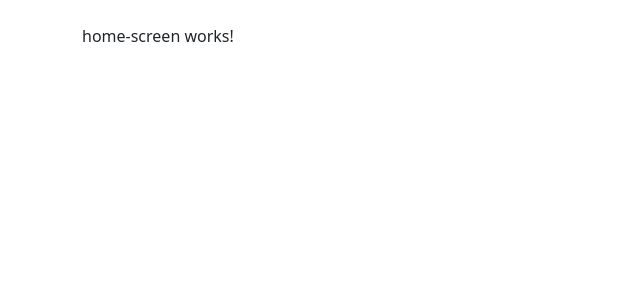
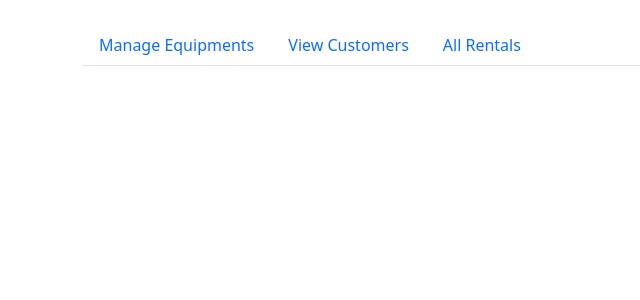
Before and after one commit to Johnstanley1/Midterm_EquipmentRental_Team2, an Angular app in the folder frontend/: page /home in a window 1280 px wide. Shown: the top 300 px of the page, without its empty margins (0-640 px from the left). Built offline with nearby package versions, Linux system fonts and the light colour scheme.

Commit message:
added a navigation bar

```diff
--- a/frontend/src/app/app.html
+++ b/frontend/src/app/app.html
@@ -1,3 +1,4 @@
 <div class="container mt-4">
   <router-outlet />
+  <app-nav-bar/>
 </div>
--- a/frontend/src/app/app.ts
+++ b/frontend/src/app/app.ts
@@ -1,10 +1,11 @@
 import {Component, signal} from '@angular/core';
 import { RouterOutlet, RouterModule} from '@angular/router';
 import {CommonModule} from '@angular/common';
+import {NavBar} from './nav-bar/nav-bar';
 
 @Component({
   selector: 'app-root',
-  imports: [CommonModule, RouterOutlet, RouterModule],
+  imports: [CommonModule, RouterOutlet, RouterModule, NavBar],
   templateUrl: './app.html',
   styleUrl: './app.css'
 })
--- a/frontend/src/app/home-screen/home-screen.html
+++ b/frontend/src/app/home-screen/home-screen.html
@@ -1 +1,11 @@
-<p>home-screen works!</p>
+<!--<div class="m-2">-->
+<!--  <div class="card">-->
+<!--    <div class="card shadow">-->
+<!--      <div class="card-header text-center">-->
+<!--        <h2>Add Photo</h2>-->
+<!--      </div>-->
+<!--      <div class="card-body">-->
+<!--      </div>-->
+<!--    </div>-->
+<!--    </div>-->
+<!--  </div>-->
--- /dev/null
+++ b/frontend/src/app/nav-bar/nav-bar.html
@@ -0,0 +1,11 @@
+<ul class="nav nav-tabs">
+  <li class="nav-item">
+    <a class="nav-link" routerLink="" aria-current="page" href="#">Manage Equipments</a>
+  </li>
+  <li class="nav-item">
+    <a class="nav-link" routerLink="" href="#">View Customers</a>
+  </li>
+  <li class="nav-item">
+    <a class="nav-link" routerLink="" href="#">All Rentals</a>
+  </li>
+</ul>
```
Also changed, not shown: frontend/src/app/nav-bar/nav-bar.ts (added, +14 -0 lines), frontend/src/app/nav-bar/nav-bar.css (added).
